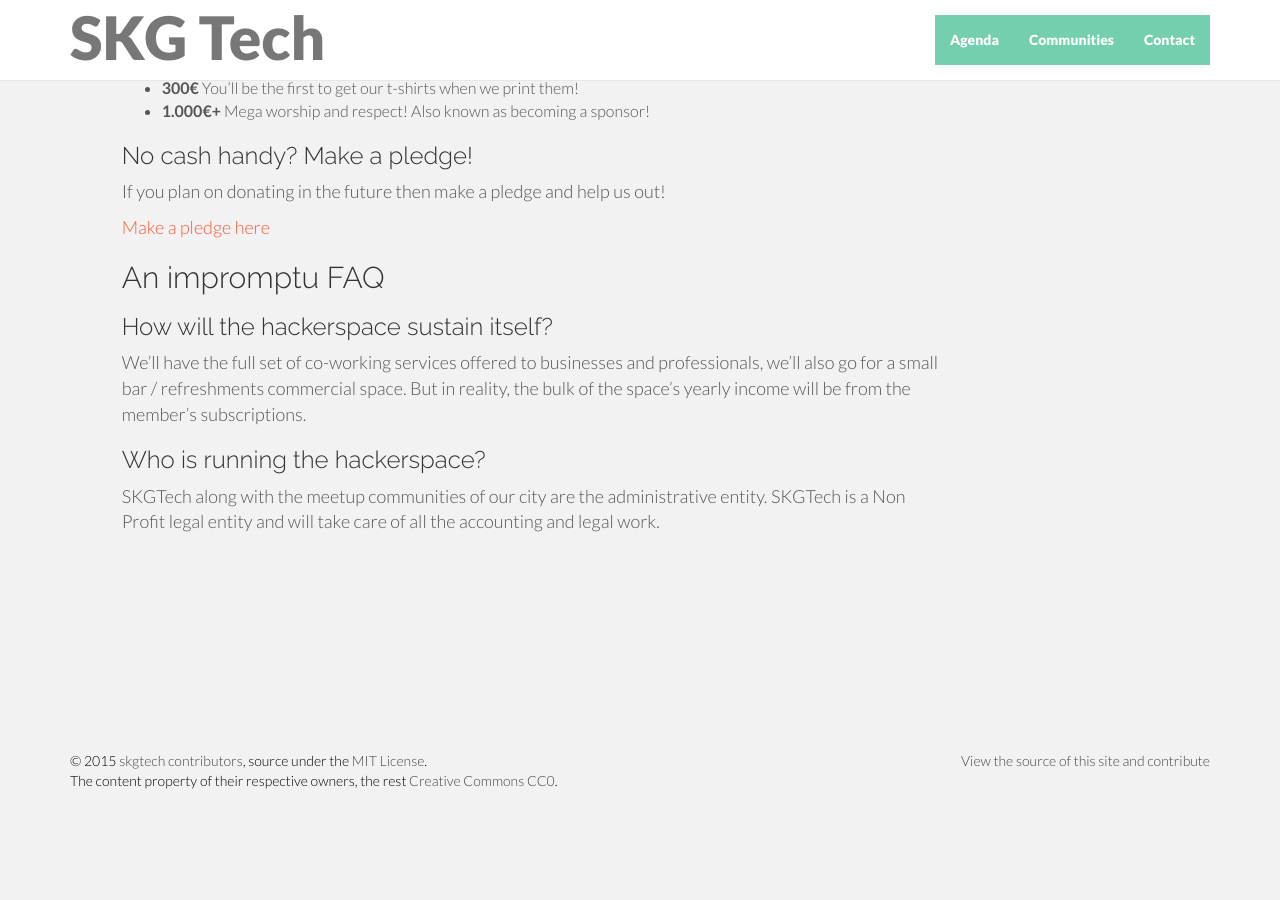
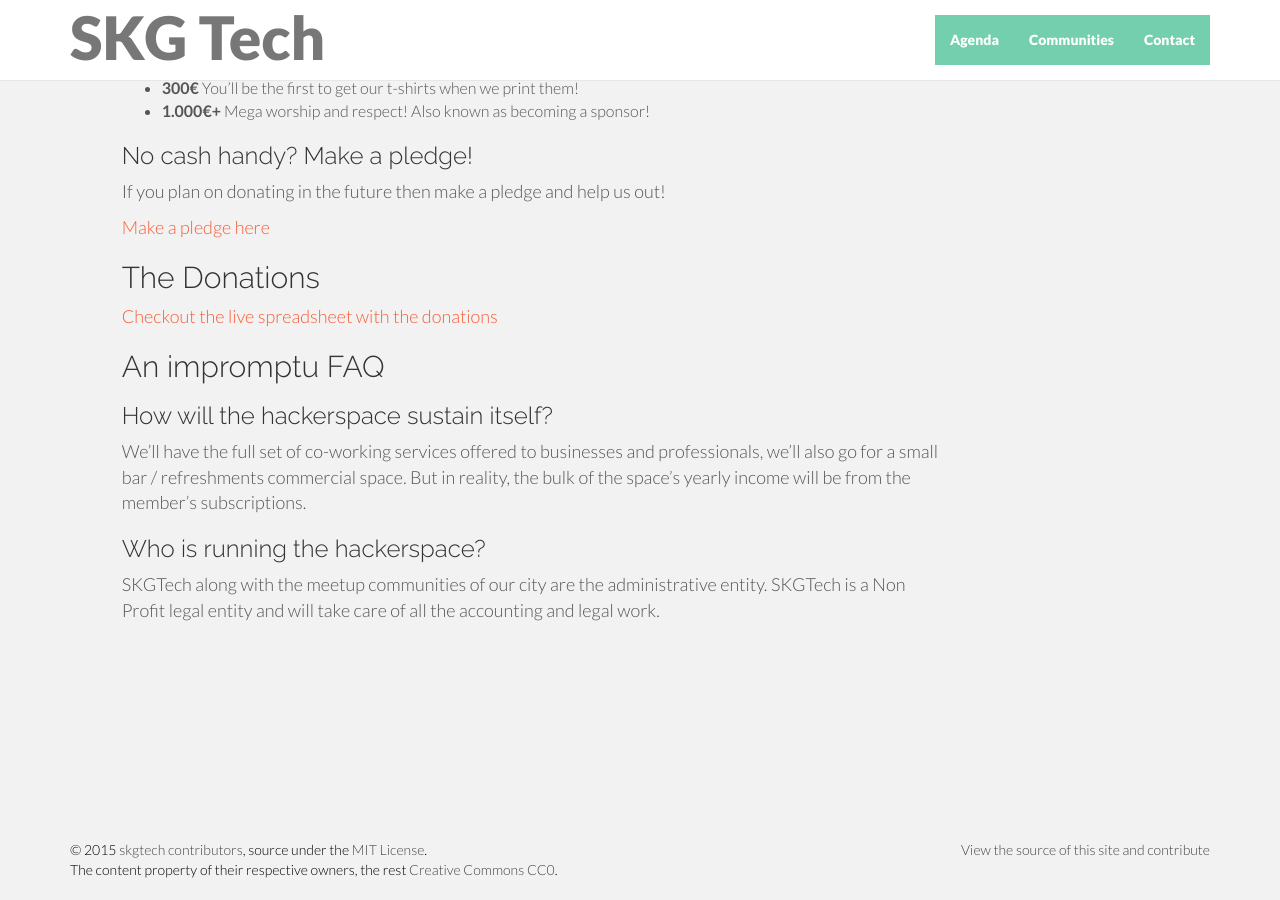
Before and after one commit to skgtech/skgtech.github.io, a Jekyll site: the page built from hackerspace/index.md, in a window 1280 px wide and 900 px high, scrolled down 1392 px. Built offline with Jekyll 4.4.1, drawn with Linux system fonts in a browser that asks for light colours; nearby versions of some CDN libraries; Markdown is read by kramdown in place of the engine named in the settings; comment, search, counter and statistics services are not loaded; before the commit the page ends 2223 px from its top, so only the background shows below that.

Commit message:
add live donations link

```diff
--- a/hackerspace/index.md
+++ b/hackerspace/index.md
@@ -67,6 +67,10 @@ If you plan on donating in the future then make a pledge and help us out!
 
 [Make a pledge here](https://docs.google.com/forms/d/19Ul4T7x6P-QpREu9O8iaJPSjzDBmZfjyWEb1PYQnVKM/viewform)
 
+## The Donations
+
+[Checkout the live spreadsheet with the donations](https://docs.google.com/spreadsheets/d/1byCDo37nZNdmEXYtog8k24XcE3hO-Y9WWeOrrbmy3Go/edit#gid=0)
+
 ## An impromptu FAQ
 
 ### How will the hackerspace sustain itself?
```
